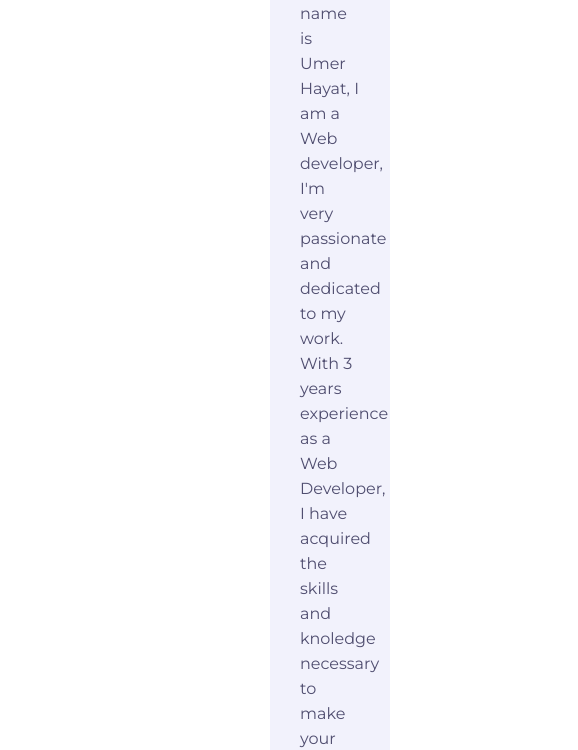
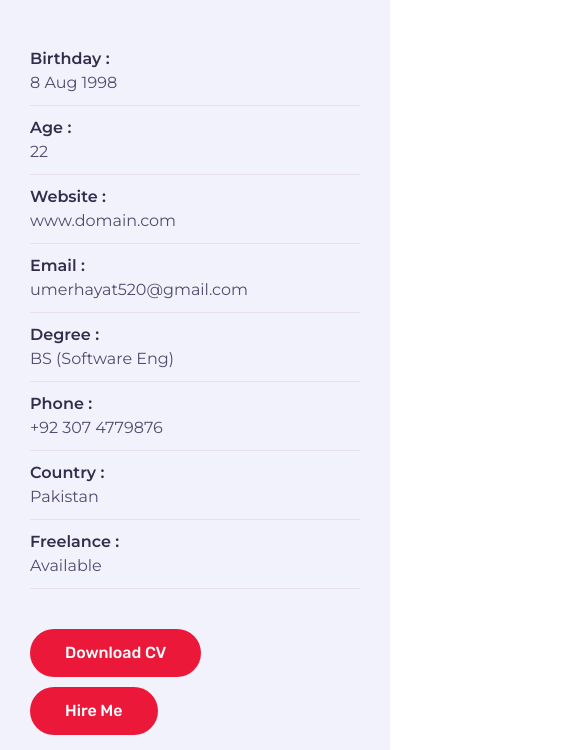
Before and after one commit to Umer-Hayat/portfolio, a plain HTML site: page index.html in a window 390 px wide. Shown: the part 1339-2089 px from the top of the page, 578 px wide, since content can reach past the window. Drawn offline with Linux system fonts and the light colour scheme.

Commit message:
make website responsive

```diff
--- a/css/style.css
+++ b/css/style.css
@@ -917,3 +917,54 @@ select {
   height: 50px;
   padding: 0 50px;
 }
+
+/* Responsive */
+
+@media (max-width: 1199px) {
+  .aside {
+    left: -270px;
+  }
+  .maim-content {
+    padding-left: 0;
+  }
+  .about .about-content .personal-info .info-item p span {
+    display: block;
+    margin-left: 0;
+  }
+}
+@media (max-width: 991px) {
+  .blog .blog-item,
+  .portfolio .portfolio-item,
+  .service .service-item {
+    -ms-flex: 0 0 50%;
+    flex: 0 0 50%;
+    min-width: 50%;
+  }
+}
+
+@media (max-width: 767px) {
+  .contact .contact-form .col-6,
+  .contact .contact-info-item,
+  .blog .blog-item,
+  .portfolio .portfolio-item,
+  .service .service-item,
+  .about .about-content .education,
+  .about .about-content .experience,
+  .about .about-content .skills,
+  .about .about-content .personal-info {
+    -ms-flex: 0 0 100%;
+    flex: 0 0 100%;
+    min-width: 100%;
+  }
+}
+@media (max-width: 575px) {
+  .about .about-content .personal-info .info-item,
+  .portfolio .portfolio-item {
+    -ms-flex: 0 0 100%;
+    flex: 0 0 100%;
+    min-width: 100%;
+  }
+  .portfolio .portfolio-filter button {
+    margin-bottom: 10px;
+  }
+}
```
